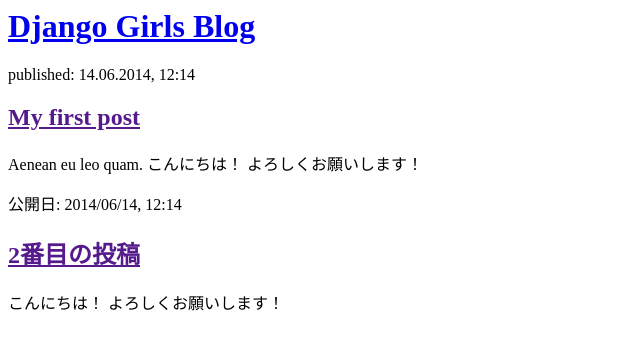
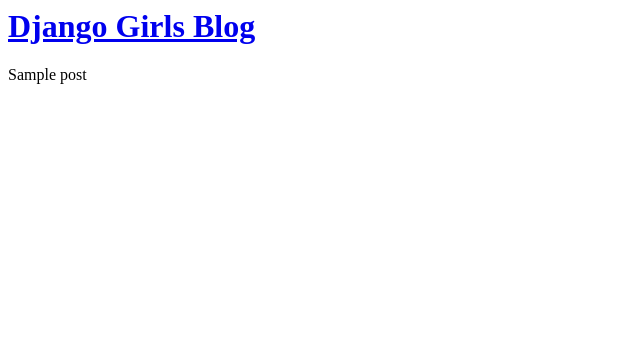
Before and after one commit to Azulily/my-first-blog, a Django app: template blog/templates/blog/post_list.html in a window 1280 px wide. Shown: the top 350 px of the page, without its empty margins (0-640 px from the left). Run offline with Django 3.2, Linux system fonts and the light colour scheme; the template is opened without the code that fills it: values that come from a table or form of the project are taken from there, others are empty; tables that the repository leaves empty hold one stand-in row (values such as "Sample post").

Commit message:
Modified templates to display posts from database.

```diff
--- a/blog/templates/blog/post_list.html
+++ b/blog/templates/blog/post_list.html
@@ -7,16 +7,7 @@
             <h1><a href="/">Django Girls Blog</a></h1>
         </div>
 
-        <div>
-            <p>published: 14.06.2014, 12:14</p>
-            <h2><a href="">My first post</a></h2>
-            <p>Aenean eu leo quam. こんにちは！ よろしくお願いします！ </p>
-        </div>
+		{{ post }}
 
-        <div>
-            <p>公開日: 2014/06/14, 12:14</p>
-            <h2><a href="">2番目の投稿</a></h2>
-            <p> こんにちは！ よろしくお願いします！ </p>
-        </div>
-    </body>
+   </body>
 </html>
```
